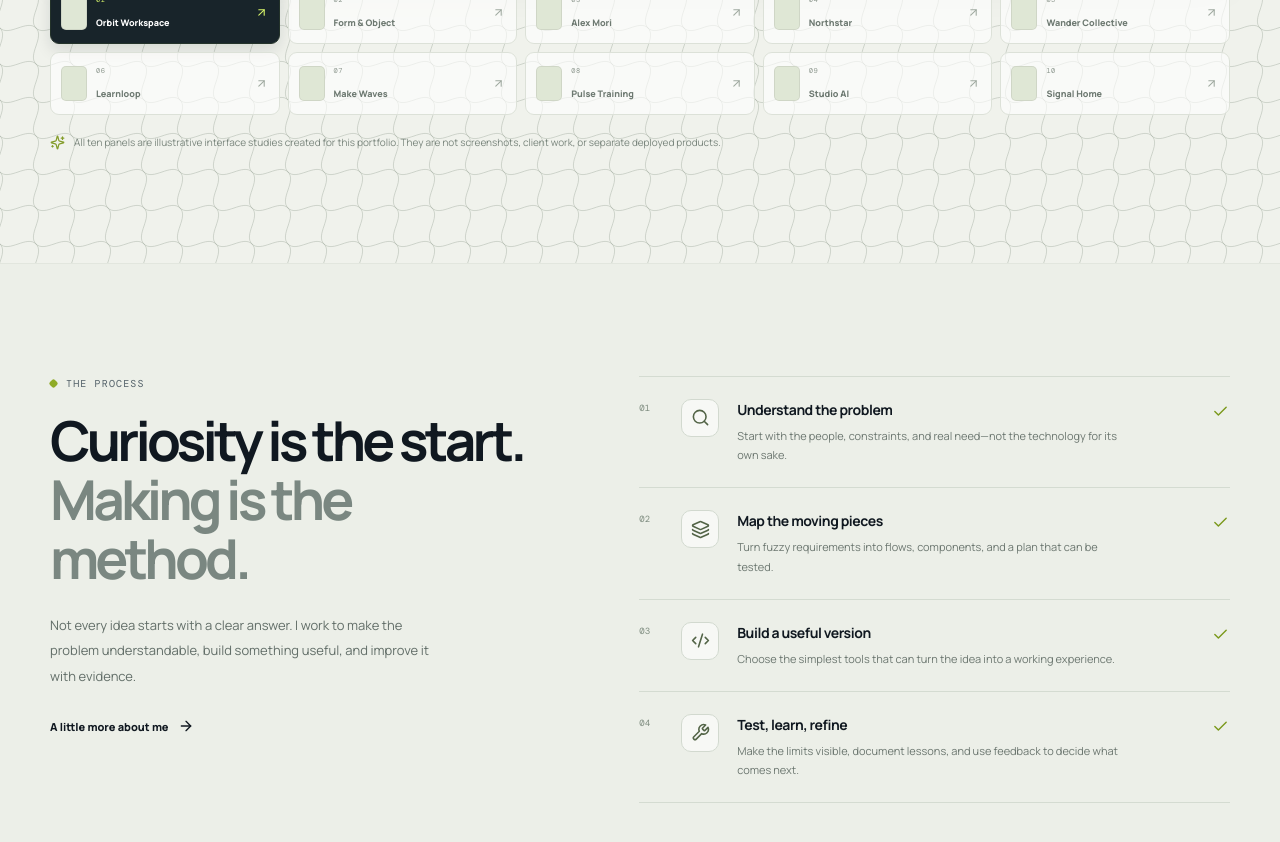
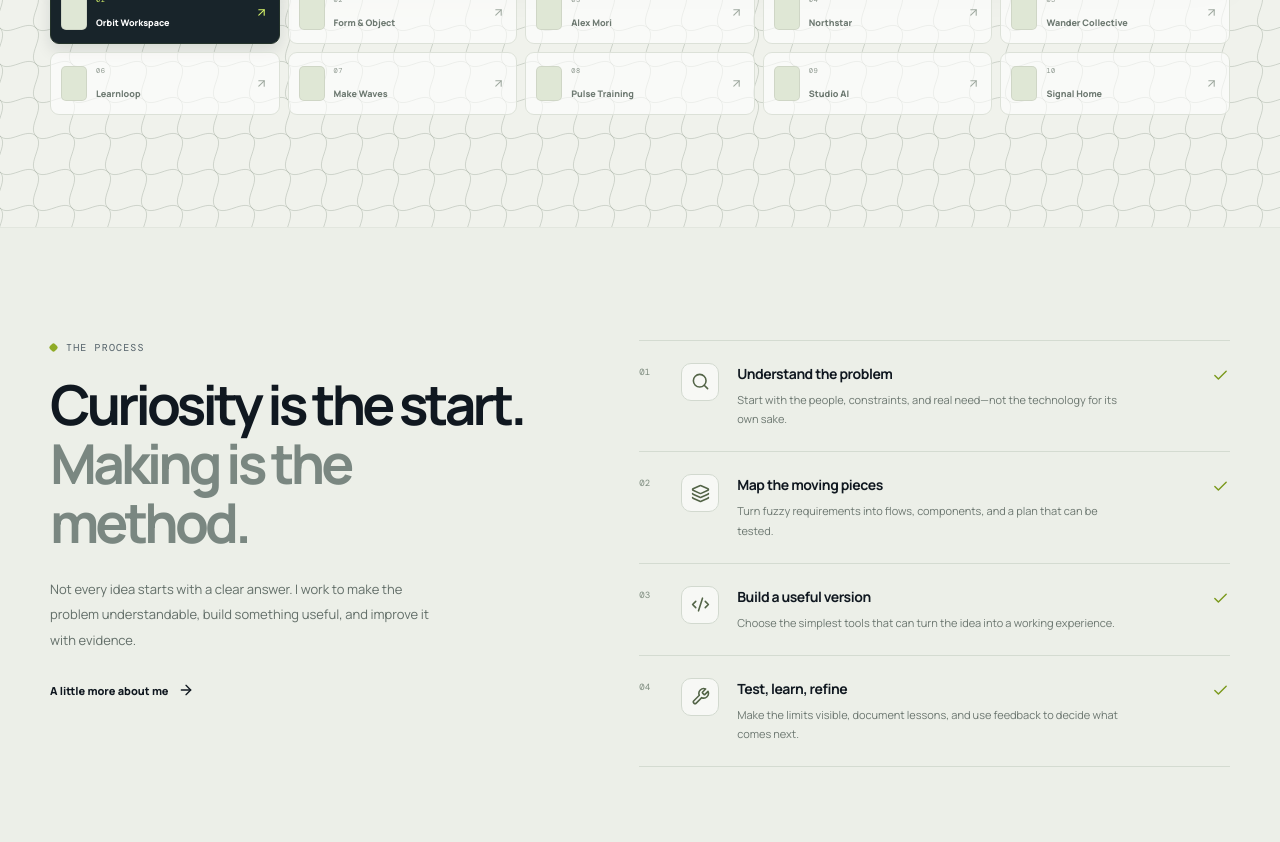
Before and after one commit to ace866678/kael-builds, a React (Vite) app: page / in a window 1280 px wide. Shown: the part 3760-4602 px from the top of the page. Built offline with nearby package versions, Linux system fonts and the light colour scheme.

Commit message:
Remove unnecessary design lab disclaimer

```diff
--- a/src/App.tsx
+++ b/src/App.tsx
@@ -642,7 +642,6 @@
                 </button>
               ))}
             </div>
-            <div className="design-lab-note"><Sparkles size={15} /><span>All ten panels are illustrative interface studies created for this portfolio. They are not screenshots, client work, or separate deployed products.</span></div>
           </div>
         </section>
 
```
